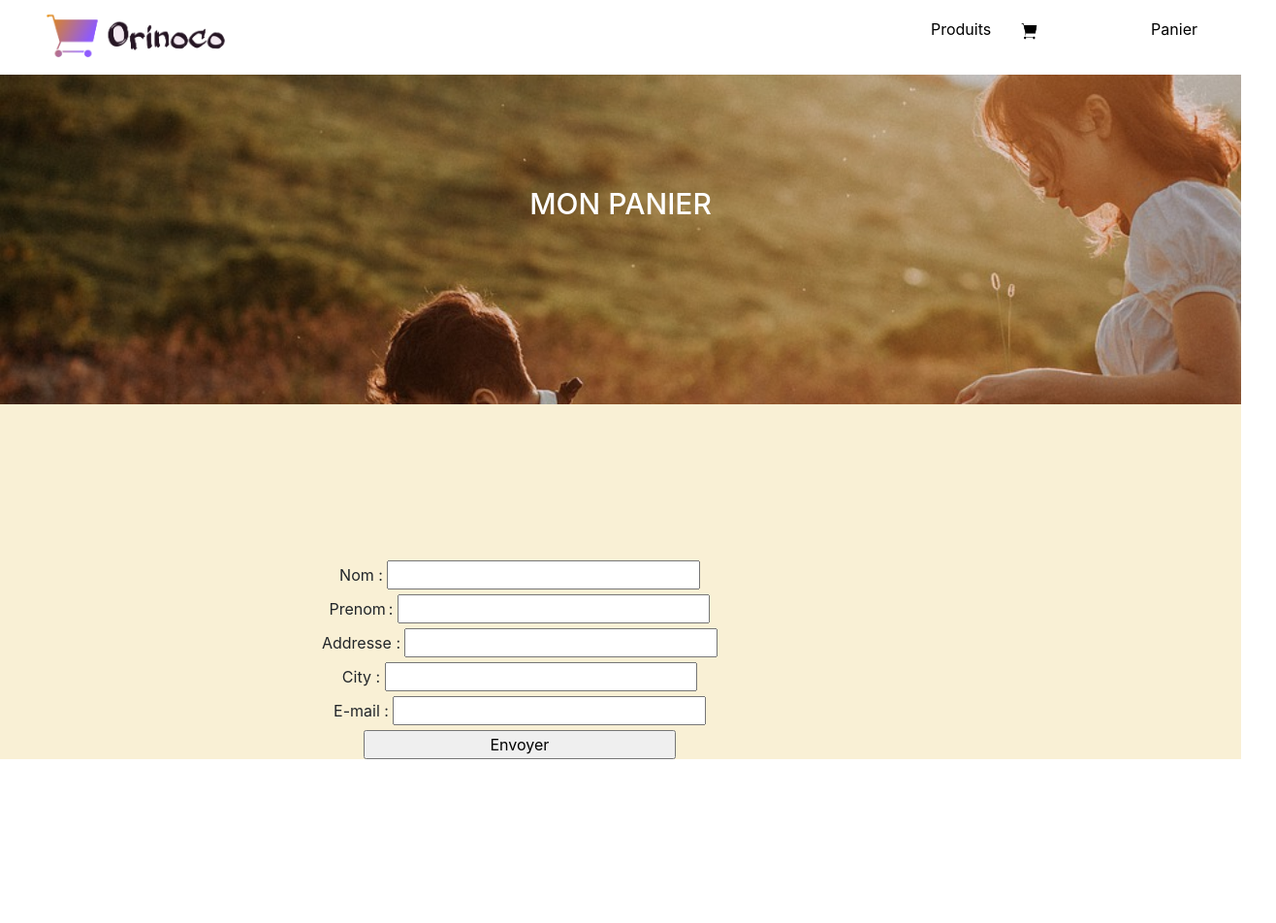
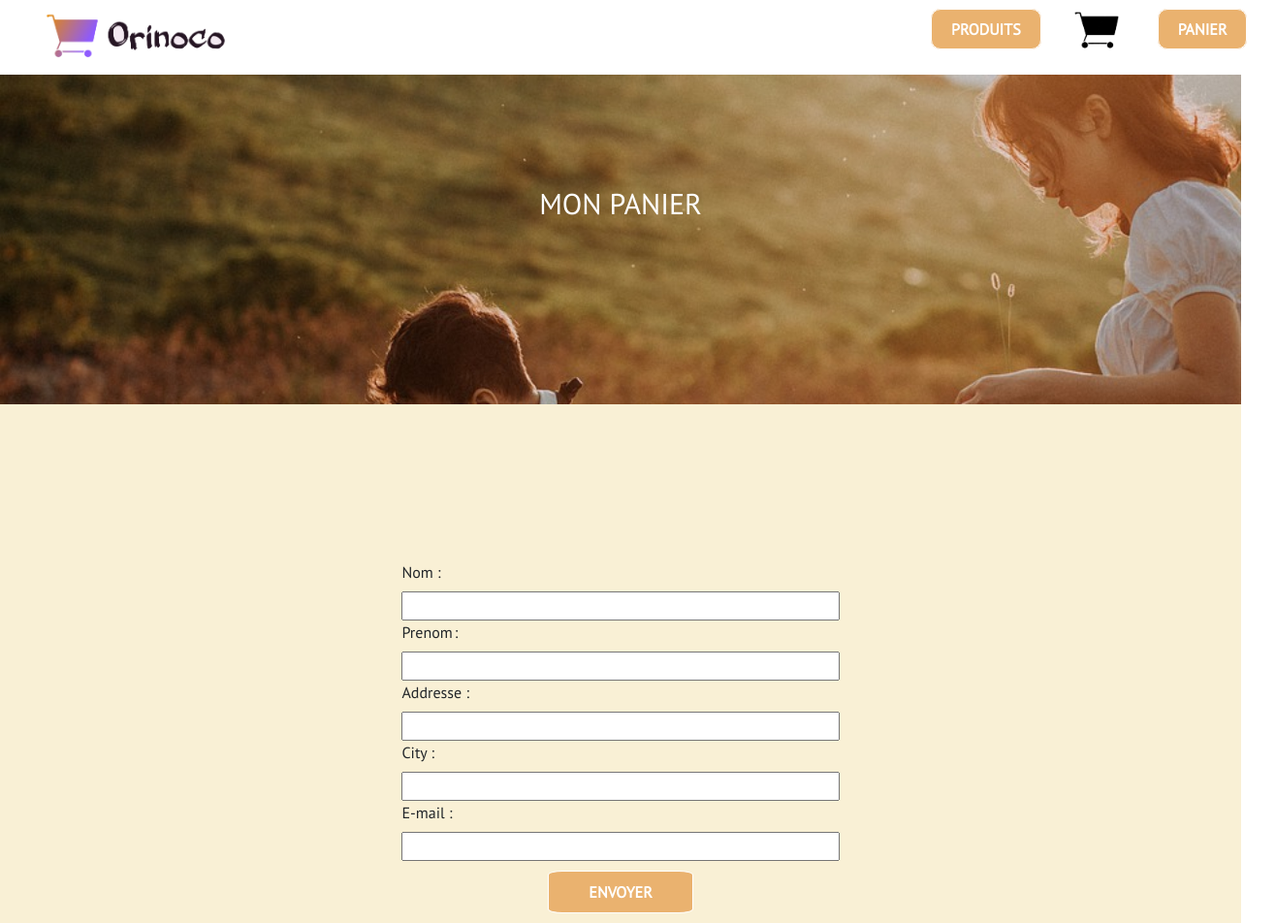
Before and after one commit to Akilai-lab/PEREZMarina_5_11022021, a website: page FrontEnd/src/panier.html in a window 1280 px wide. Shown: the whole page at 97% size, 1316 px wide, since content can reach past the window. Before the commit the page ends 800 px from the top, so only its background shows below. Drawn offline with nearby package versions, Linux system fonts and the light colour scheme.

Commit message:
style page

```diff
--- a/FrontEnd/src/styles.css
+++ b/FrontEnd/src/styles.css
@@ -1,3 +1,6 @@
+body {
+    font-family: 'PT Sans', sans-serif;
+}
 .container-fluid {
     margin: 0!important;
 }
@@ -8,6 +11,7 @@ header.nav {
 .nav ul {
     display: flex;
     flex-direction: initial;
+    align-items: center;
 }
 ul{
     display: flex;
@@ -28,8 +32,8 @@ li{
     list-style: none;
 }
 .iconePanier {
-    width: 20%;
-    height: 92%;
+    width: 60px;
+    height: 90%;
 }
 .imgBanniere {
     background-image: url(./../assets/mother-and-child-5368416_960_720.jpg);
@@ -80,6 +84,9 @@ li img {
 .col-8 {
     margin: auto;
 }
+.col-10 {
+    margin: auto;
+}
 .col-12 {
     background-color: #f9f0d5;
 }
@@ -89,16 +96,24 @@ li img {
 #formulaire {
     text-align: center;
 }
+#inscription {
+    width: 70%;
+    margin: auto;
+}
 .form {
     display: flex;
     flex-direction: column;
     width: 70%;
     margin: auto;
 }
-input {
-    width: 50%;
-    margin: auto;
+.formPlacement {
+    display: flex;
+    flex-direction: column;
 }
+.formPlacement label {
+    text-align: start;
+}
+
 input#inscription, button#addTo {
     width: 120px;
     margin: 20px auto;
@@ -106,15 +121,45 @@ input#inscription, button#addTo {
     padding: 5px 10px;
     border: none;
 }
-button#addTo {
+button#addTo, .button, li a{
     width: 170px;
     background-color: #eab26f;
     border: 1.5px solid white;
 }
+li a {
+    border-radius: 10px;
+    padding: 10px 20px;
+    color: white!important;
+    text-transform: uppercase;
+    font-weight: 600;
+}
+.button:hover {
+    background-color: #efc492;
+    color: #c57b1f!important;
+}
+button#addTo:hover {
+    background-color: #efc492;
+    color: #c57b1f!important;
+    font-weight: 600;
+}
+li a:hover {
+    text-decoration: unset;
+    background-color: #efc492;
+    color: #c57b1f!important;
+}
+.button {
+    border-radius: 10%;
+    padding: 2% 3%;
+    margin: 10px 0;
+    width: 150px;
+    font-weight: 600;
+    color: white;
+    font-size: 16px;
+    text-transform: uppercase;
+}
 .row {
     flex-direction: column;
 }
-
 input:focus:required:invalid, input[pattern]:focus:invalid{
     background-color: rgb(230, 76, 76);
 }
```
